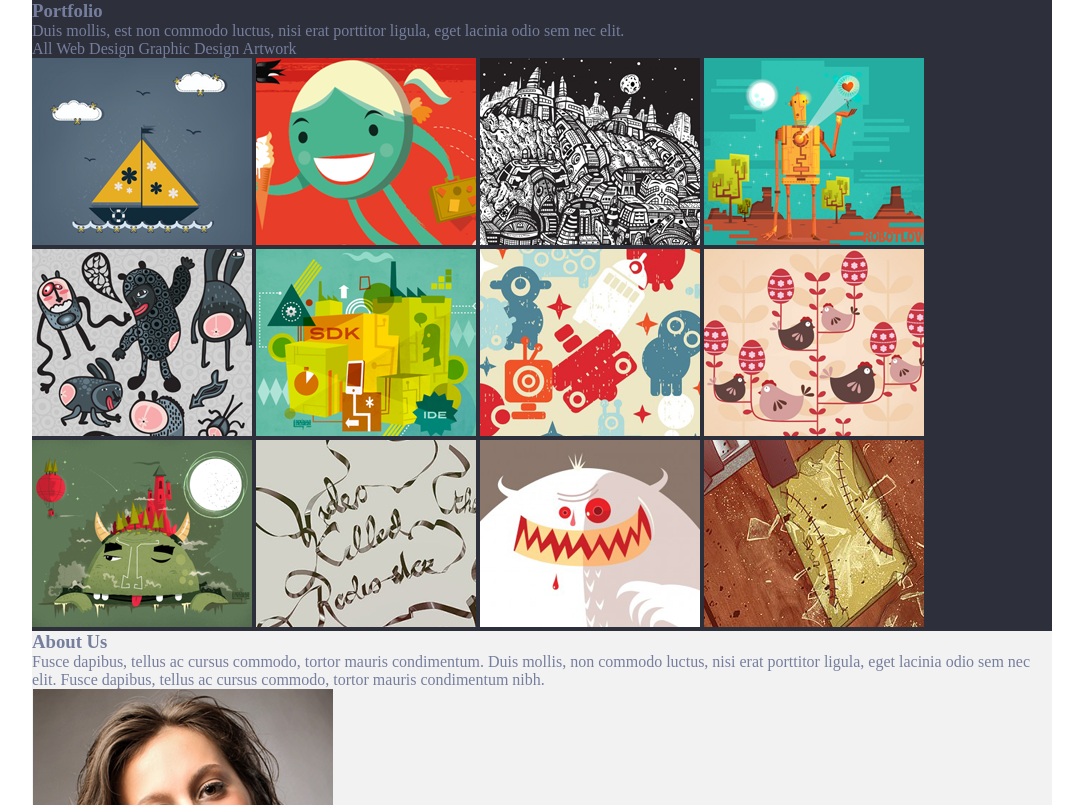
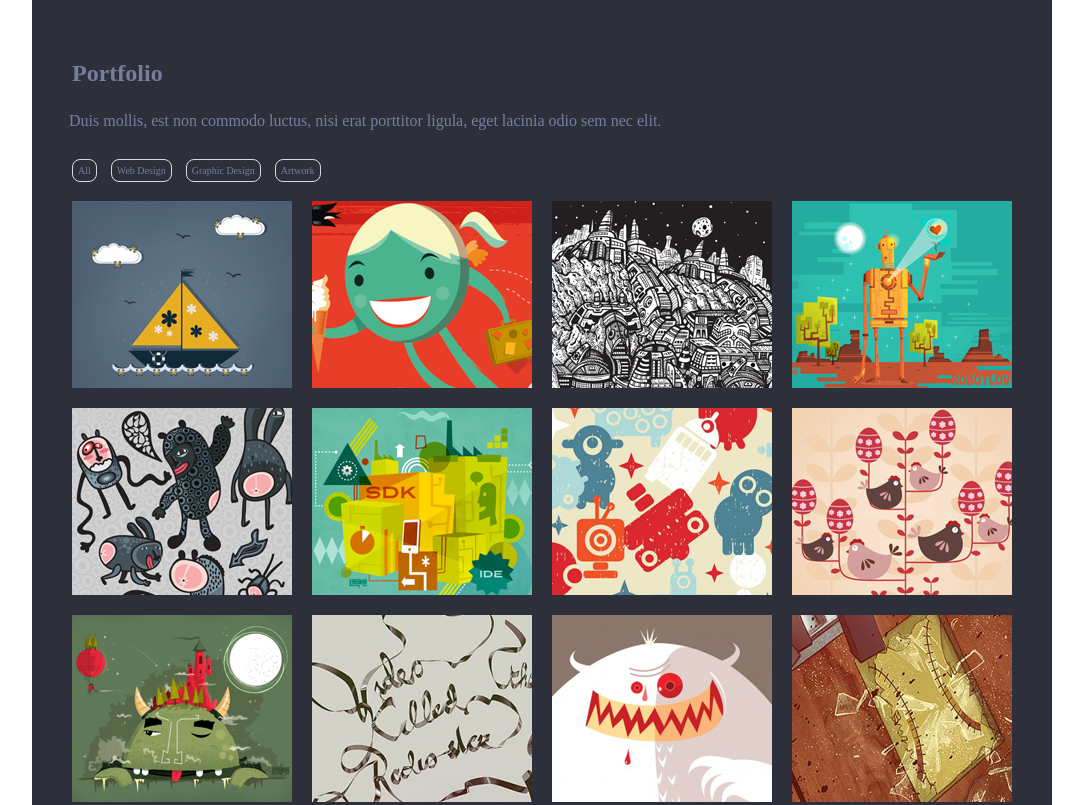
Before and after one commit to razmanov666/singolo, a plain HTML site: page singolo2.html in a window 1280 px wide. Shown: the top 805 px of the page, without its empty margins (98-1181 px from the left). Drawn offline with Linux system fonts and the light colour scheme.

Commit message:
refactor: portfolio finish

```diff
--- a/singolo2.css
+++ b/singolo2.css
@@ -4,15 +4,76 @@
     box-sizing: auto;
 }
 
-header, .portfolio, .about-us{
+h1{
+    padding: 40px;
+    padding-top: 60px;
+    padding-bottom: 25px;
+}
+
+header, .main, .about-us{
     width: 1020px;
     margin: 0 auto;
     background-color: #2d303a;
     color: #767e9e;
 }
 
+nav{
+    padding: 30px;
+    padding-left: 35px;
+}
+
+header p, .about-us p{
+    padding-left: 37px;
+}
+
+nav span{
+    margin: 5px;
+    font-size: 10px;
+    padding: 5px;
+    border: 1px solid #d9d9d9;
+    border-radius: 8px;
+}
+
+li{
+    display: inline;
+}
+
 .about-us {
     background-color: #f2f2f2;
     color: #767e9e;
     box-shadow: 0 7px 0 0 #ffffff;
+    box-shadow: 0 -6.5px 0 0 #323746;
 }
+
+.person{
+    display: flex;
+    justify-content: space-between;
+}
+
+.line, .line:last-child{
+    padding: 0px;
+    margin: 40px;
+    margin-top: 20px;
+    display: flex;
+    justify-content: space-between ;
+}
+
+
+.line:first-child{
+    margin-bottom: 10px;
+    margin-top: -7px;
+    display: flex;
+    justify-content: space-between ;
+}
+
+.line:last-child{
+    padding-bottom: 72.8px;
+    margin-top: -20px;
+    margin-bottom: 0;
+}
+
+.about-us h3{
+    padding: 40px;
+    padding-top: 60px;
+    padding-bottom: 25px;
+}
--- a/singolo2.html
+++ b/singolo2.html
@@ -6,38 +6,39 @@
     <link rel="stylesheet" href="singolo2.css">
   </head>
   <body>
+    <section class="main">
     <header>
       <div>
-        <h3>Portfolio</h3>
+        <h1>Portfolio</h1>
         <p>Duis mollis, est non commodo luctus, nisi erat porttitor ligula, eget
           lacinia odio sem nec elit.</p>
-        <div>
+        <nav>
           <span>All</span>
           <span>Web Design</span>
           <span>Graphic Design</span>
           <span>Artwork</span>
-        </div>
+        </nav>
     </header>
-    <main>
         <section class="portfolio">
-        <div>
+            <div class="line">
                 <img src="assets/image1.png" alt="Picture">
                 <img src="assets/image2.png" alt="Picture">
                 <img src="assets/image3.png" alt="Picture">
                 <img src="assets/image4.png" alt="Picture">
             </div>
-        <div>
+            <div class="line">
                 <img src="assets/image5.png" alt="Picture">
                 <img src="assets/image6.png" alt="Picture">
                 <img src="assets/image7.png" alt="Picture">
                 <img src="assets/image8.png" alt="Picture">
             </div>
-        <div>
+            <div class="line">
                 <img src="assets/image9.png"  alt="Picture">
                 <img src="assets/image10.png" alt="Picture">
                 <img src="assets/image11.png" alt="Picture">
                 <img src="assets/image12.png" alt="Picture">
             </div>
+        </section>
     </section>
     <section class="about-us">
         <div>
@@ -46,8 +47,8 @@
           Duis mollis, non commodo luctus, nisi erat porttitor ligula, eget
           lacinia odio sem nec elit. Fusce dapibus, tellus ac cursus commodo,
           tortor mauris condimentum nibh.</p>
-        <div>
-          <div>
+        </div>
+        <div class="person">
             <div>
                 <img src="assets/adam.png" alt="Adam Jensen">
                 <h2>Adam Jensen</h2>
@@ -69,8 +70,7 @@
                 </ul>
             </div>
         </div>
-
-          <div>
+        <div class="person">
             <div>
                 <img src="assets/desmond.png" alt="Desmond Miles">
                 <h2>Desmond Miles</h2>
@@ -92,7 +92,7 @@
                 </ul>
             </div>
         </div>
-          <div>
+        <div class="person">
             <div>
                 <img src="assets/scolara.png" alt="Scolara Visari">
                 <h2>Scolara Visari</h2>
@@ -115,8 +115,5 @@
                 </ul>
             </div>
       </div>
-        </div>
-      </div>
-    </main>
   </body>
 </html>
```
Lines whose indentation alone changed are shown as unchanged.
